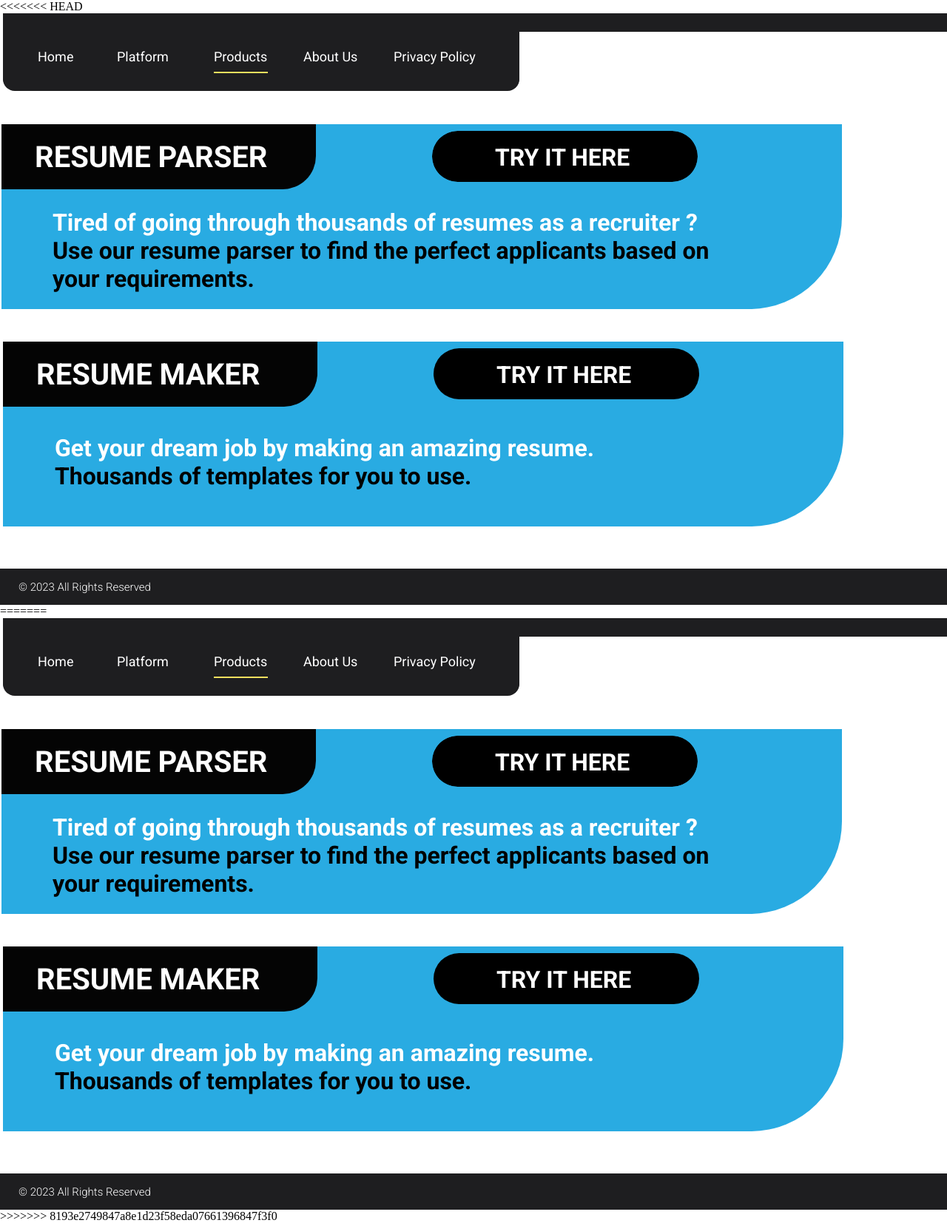
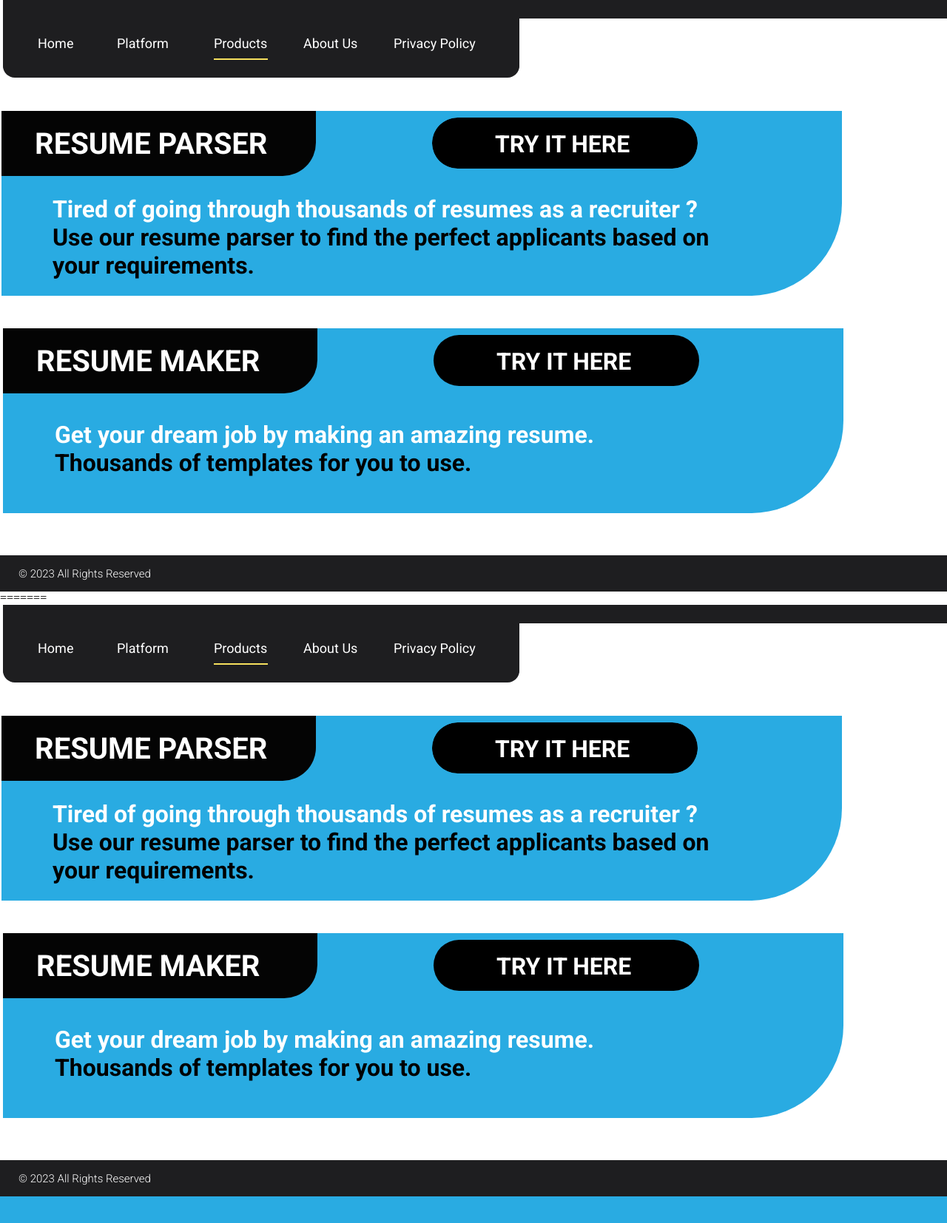
Before and after one commit to surajiyer26/ResumePhy, a Flask app: page /products in a window 1280 px wide. Shown: the whole page at 74% size. After the commit the page ends 1618 px from the top, so only its background shows below. Run offline with Flask 3, Linux system fonts and the light colour scheme.

Commit message:
Fixed something

```diff
--- a/templates/Products.html
+++ b/templates/Products.html
@@ -1,4 +1,3 @@
-<<<<<<< HEAD
 <!DOCTYPE html>
 <html>
   <head>
@@ -166,4 +165,3 @@
     </div>
   </body>
 </html>
->>>>>>> 8193e2749847a8e1d23f58eda07661396847f3f0
```
